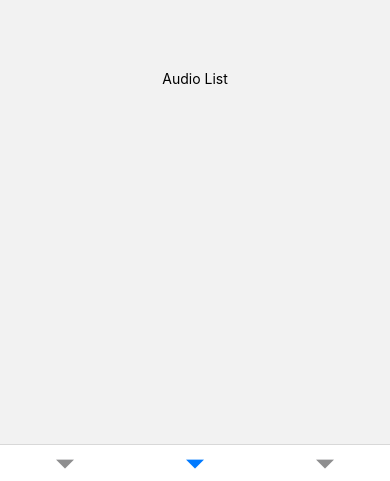
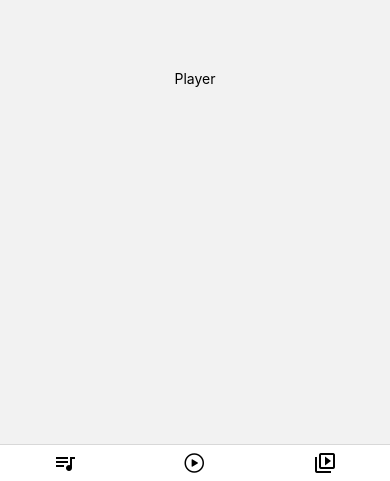
Before and after one commit to shaznan/ReactNative-MusicPlayer, a React Native app: screen /Player in a window 390 px wide. Shown: the part 351-832 px from the top of the page. Built offline with nearby package versions, Linux system fonts and the light colour scheme.

Commit message:
add tabbar icons

```diff
--- a/src/navigation/AppNavigation.js
+++ b/src/navigation/AppNavigation.js
@@ -1,16 +1,34 @@
-import React from 'react';
-import { createBottomTabNavigator } from '@react-navigation/bottom-tabs';
-import AudioList from '../screens/AudiList';
-import Player from '../screens/Player';
-import PlayList from '../screens/PlayList';
+import { Ionicons } from '@expo/vector-icons';
+import { createBottomTabNavigator } from "@react-navigation/bottom-tabs";
+import { MaterialCommunityIcons } from '@expo/vector-icons';
+import React from "react";
+import AudioList from "../screens/AudiList";
+import Player from "../screens/Player";
+import PlayList from "../screens/PlayList";
 
-const Tab = createBottomTabNavigator()
+const Tab = createBottomTabNavigator();
 export default function AppNavigator() {
   return (
-      <Tab.Navigator>
-          <Tab.Screen name="AudioList" component={AudioList} />
-          <Tab.Screen name="Player" component={Player} />
-          <Tab.Screen name="PlayList" component={PlayList} />
-      </Tab.Navigator>
+    <Tab.Navigator>
+      <Tab.Screen
+        name="AudioList"
+        component={AudioList}
+        options={{
+          tabBarIcon: ({color, size}) => {
+            return <MaterialCommunityIcons name="playlist-music" size={24} color="black" />
+          },
+        }}
+      />
+      <Tab.Screen name="Player" component={Player} options={{
+          tabBarIcon:({color, size}) =>(
+            <Ionicons name="ios-play-circle-outline" size={24} color="black" />
+          )
+      }} />
+      <Tab.Screen name="PlayList" component={PlayList} options={{
+          tabBarIcon:({color,size})=>(
+            <MaterialCommunityIcons name="play-box-multiple-outline" size={24} color="black" />
+          )
+      }} />
+    </Tab.Navigator>
   );
 }
--- a/src/screens/PlayList.js
+++ b/src/screens/PlayList.js
@@ -4,7 +4,7 @@ import { View, Text, StyleSheet } from 'react-native';
 export default function PlayList() {
   return (
     <View style={Styles.container}>
-      <Text>Audio List</Text>
+      <Text>PlayList</Text>
      </View>
   );
 }
--- a/src/screens/Player.js
+++ b/src/screens/Player.js
@@ -4,7 +4,7 @@ import { View, Text, StyleSheet } from 'react-native';
 export default function Player() {
   return (
     <View style={Styles.container}>
-      <Text>Audio List</Text>
+      <Text>Player</Text>
      </View>
   );
 }
```
Also changed, not shown: package.json (+8 -7 lines), 2 other files (tests, documents, lock files or other folders).
